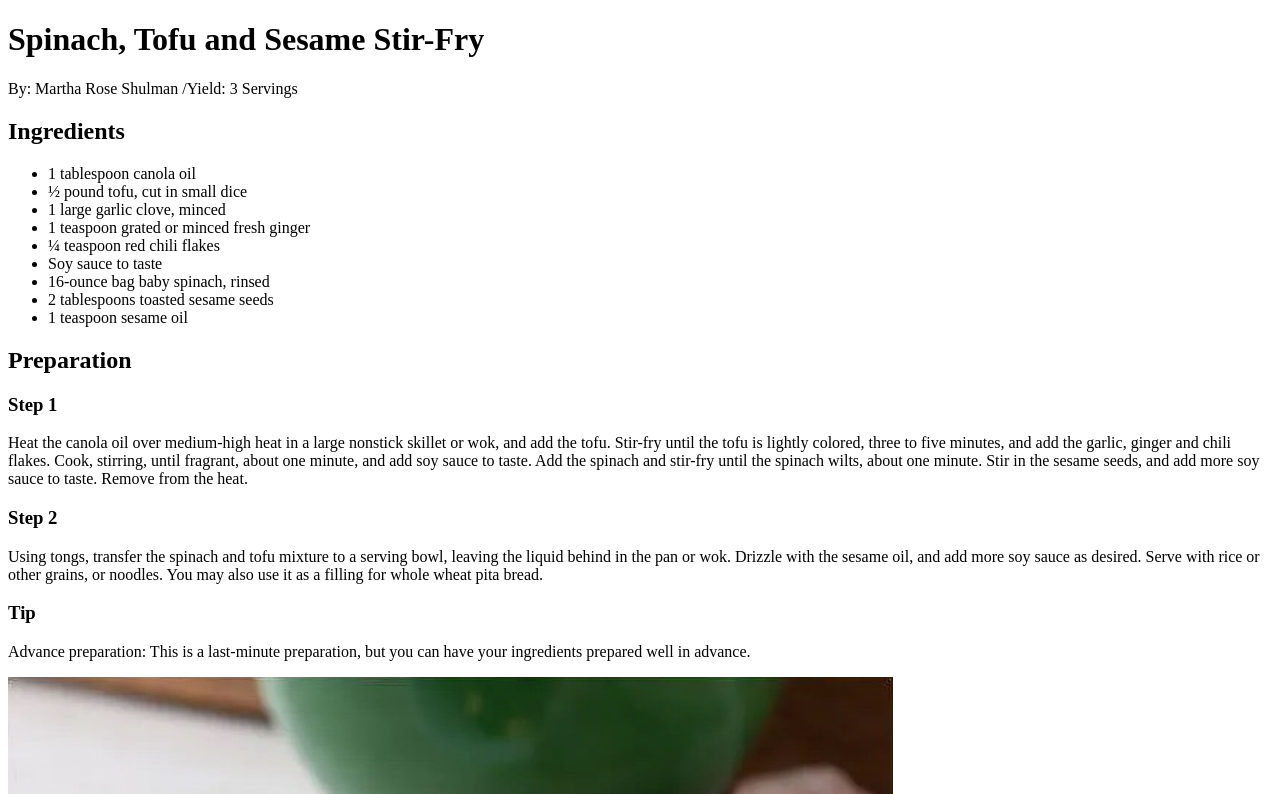
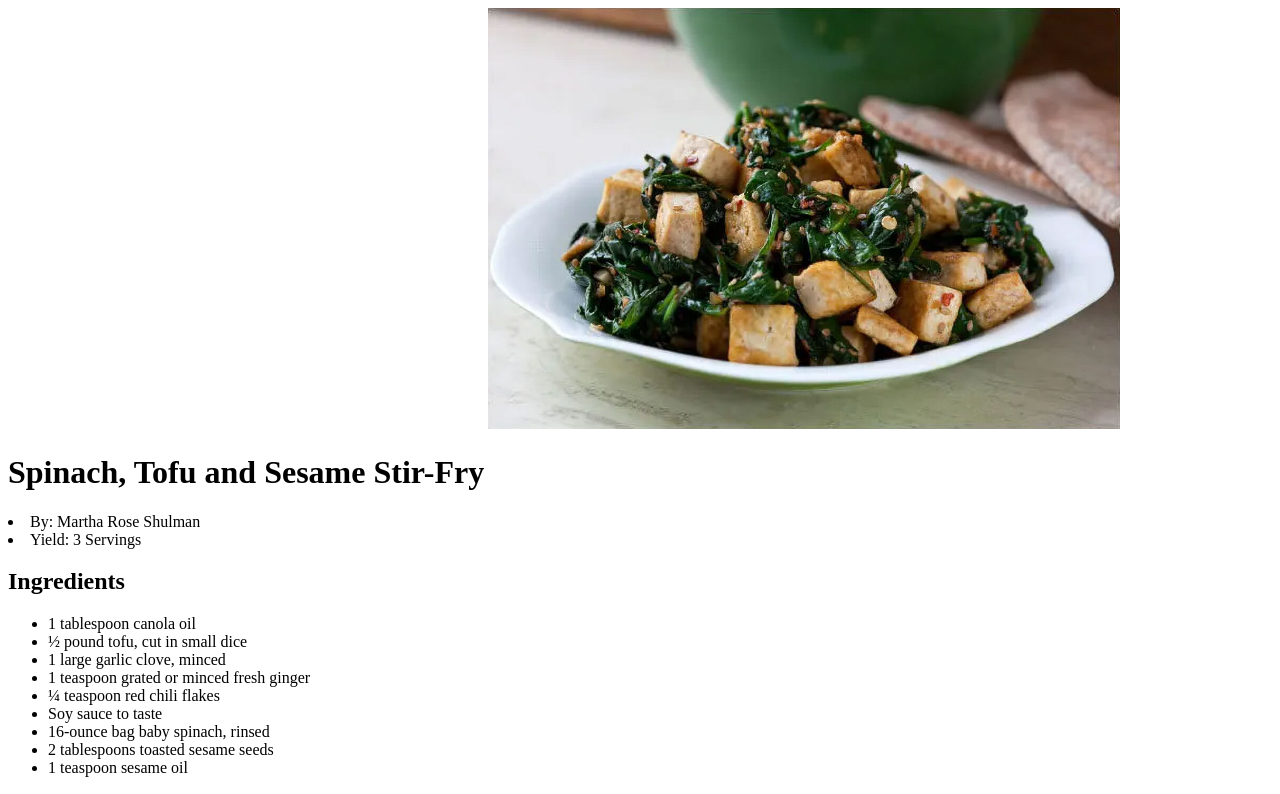
Before and after one commit to gnahzyoj/exercise7, a plain HTML site: page index.html in a window 1280 px wide. Shown: the top 794 px of the page. Drawn offline with Linux system fonts and the light colour scheme.

Commit message:
new code

```diff
--- a/index.html
+++ b/index.html
@@ -7,18 +7,27 @@
     <title>Exercise 7: Typography
     </title>
 
+
     <style>
       .center {
         width: 1200px;
       }
 
       img {
-        width: 70%;
+        width: 50%;
+      margin-left: 480px;
+
+      }
+
+      h1{
+        text-align: left;
+
 
       }
 
     </style>
 
+<img src="recipe-photo-Enhanced-SR.jpg" alt="image of food">
   </head>
   <body>
 
@@ -29,9 +38,9 @@
 
     </h1>
 
-    <p>
-      By: Martha Rose Shulman
-      /Yield: 3 Servings
+  <li>By: Martha Rose Shulman</li>
+
+  <li>Yield: 3 Servings</li>
     </p>
 
     <h2>
@@ -81,7 +90,8 @@
         Advance preparation: This is a last-minute preparation, but you can have your ingredients prepared well in advance.
       </p>
 
-      <img src="recipe-photo-Enhanced-SR.jpg" alt="image of food">
+
+
     </div>
   </body>
 </html>
```
